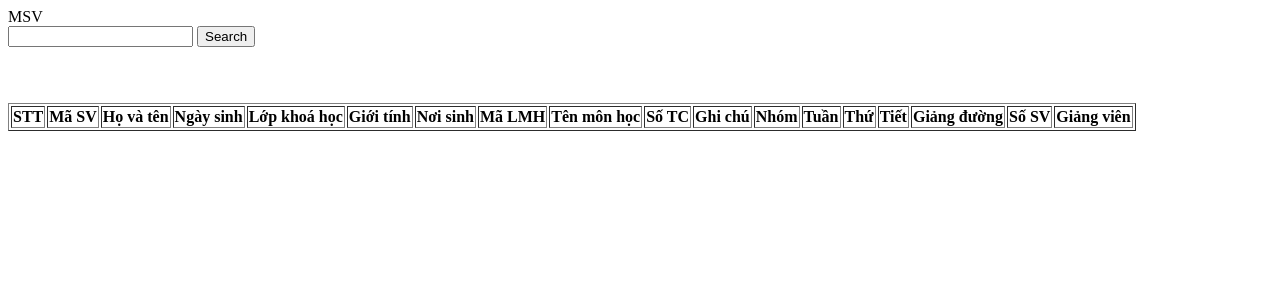
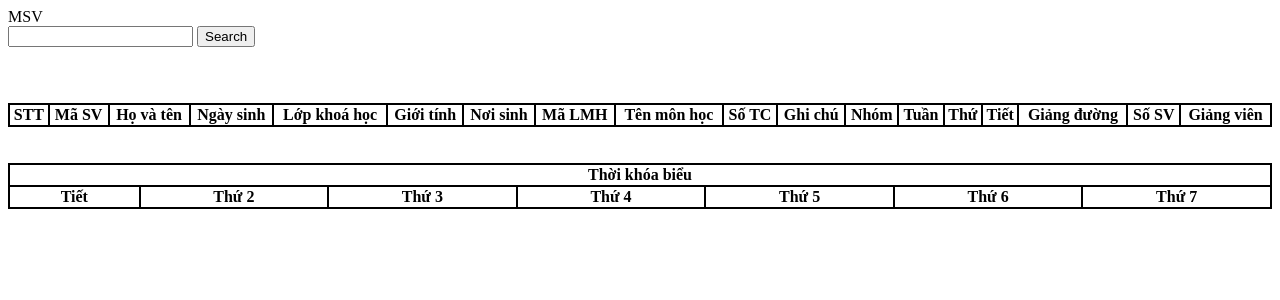
Before and after one commit to phuongmt3/VNU_Route_Planner, a Flask app: page / in a window 1280 px wide. Shown: the top 300 px of the page. Run offline with Flask 2, Linux system fonts and the light colour scheme; lists and menus that the app fills with data are empty.

Commit message:
Demo
Demo

```diff
--- a/website/models.py
+++ b/website/models.py
@@ -2,8 +2,9 @@ import mysql.connector
 
 db = mysql.connector.connect(
     host='localhost',
+    port=3307,
     user='root',
-    password='root',
+    password='',
     database='vnu_route_planner_db_test'
 )
 
--- a/website/templates/index.html
+++ b/website/templates/index.html
@@ -3,6 +3,15 @@
 <head>
     <meta charset="UTF-8">
     <title>Main Page</title>
+    <style>
+        table, th, td {
+            border: 2px solid black;
+            border-collapse: collapse;
+        }
+        table {
+            width: 100%;
+        }
+    </style>
 </head>
 <body>
     <form action="http://127.0.0.1:5000/" method="POST">
@@ -57,5 +66,31 @@
         </tr>
         {% endfor %}
     </table>
+    <br><br>
+    <table>
+        <tr>
+            <th colspan="7">Thời khóa biểu</th>
+        </tr>
+        <tr>
+            <th>Tiết</th>
+            <th>Thứ 2</th>
+            <th>Thứ 3</th>
+            <th>Thứ 4</th>
+            <th>Thứ 5</th>
+            <th>Thứ 6</th>
+            <th>Thứ 7</th>
+        </tr>
+        {% for i in range(arr | length): %}
+        <tr>
+            <td>{{ i + 1 }}</td>
+            <td>{{ arr[i][0] }}</td>
+            <td>{{ arr[i][1] }}</td>
+            <td>{{ arr[i][2] }}</td>
+            <td>{{ arr[i][3] }}</td>
+            <td>{{ arr[i][4] }}</td>
+            <td>{{ arr[i][5] }}</td>
+        </tr>
+        {% endfor %}
+    </table>
 </body>
 </html>
--- a/website/views.py
+++ b/website/views.py
@@ -36,22 +36,38 @@ def home():
         data = mycursor.fetchall()
         subjectList = []
         for row in data:
-            LMH = row[1]
-            orgLMH = LMH[:7]
-            group = row[2]
-            note = row[3]
-            mycursor.execute("SELECT * FROM monhoc WHERE Mã_LHP = (%s)", (orgLMH,))
+            HP = row[1]
+            LHP = row[2]
+            group = row[3]
+            note = row[4]
+            mycursor.execute("SELECT * FROM monhoc WHERE Mã_HP = (%s)", (HP,))
             data2 = mycursor.fetchone()
             LMHName = data2[1]
             TC = data2[2]
-            mycursor.execute("SELECT * FROM lopmonhoc WHERE Mã_LHP = (%s) AND (Nhóm = 'CL' OR Nhóm = (%s))"
-                             , (LMH, group))
+            mycursor.execute("SELECT * FROM lopmonhoc WHERE Mã_HP = (%s) AND Mã_LHP = (%s) AND (Nhóm = 'CL' OR Nhóm = (%s))"
+                             , (HP, LHP, group))
             data3 = mycursor.fetchall()
             for line in data3:
-                subjectList.append(ClassInfor(LMH, LMHName, line[1], TC, note,
-                                              line[2], line[3], line[4], line[5], line[6], line[7]))
+                mycursor.execute("SELECT * FROM giangvien WHERE ID_Giangvien = (%s) OR ID_Giangvien = (%s)"
+                             , (line[-1], line[-2]))
+                data4 = mycursor.fetchall()
+                lecturers = ""
+                for li in data4:
+                    lecturers += li[1]
+                    lecturers += "\n"
+                subjectList.append(ClassInfor(HP + ' ' + LHP, LMHName, line[2], TC, note, line[3], line[4],
+                                              line[5], line[6] + ' ' + line[7], line[8], lecturers))
+        rows, cols = (12, 6)
+        arr = [['' for j in range(cols)] for i in range(rows)]
+        for line in subjectList:
+            day = line.day - 2
+            start, end = (int(s) for s in line.time.split('-'))
+            subject = line.LMH
+            subjectName = line.LMHName
+            for i in range(start - 1, end):
+                arr[i][day] = subject + " - " + subjectName
         return render_template('index.html', hello="Hello " + name, msv=msv, name=name,
                                birthdate=birthdate, class_name=class_name,gender=gender,
-                               birthplace=birthplace, subjectList=subjectList)
+                               birthplace=birthplace, subjectList=subjectList, arr=arr)
 
     return render_template('index.html')
```
